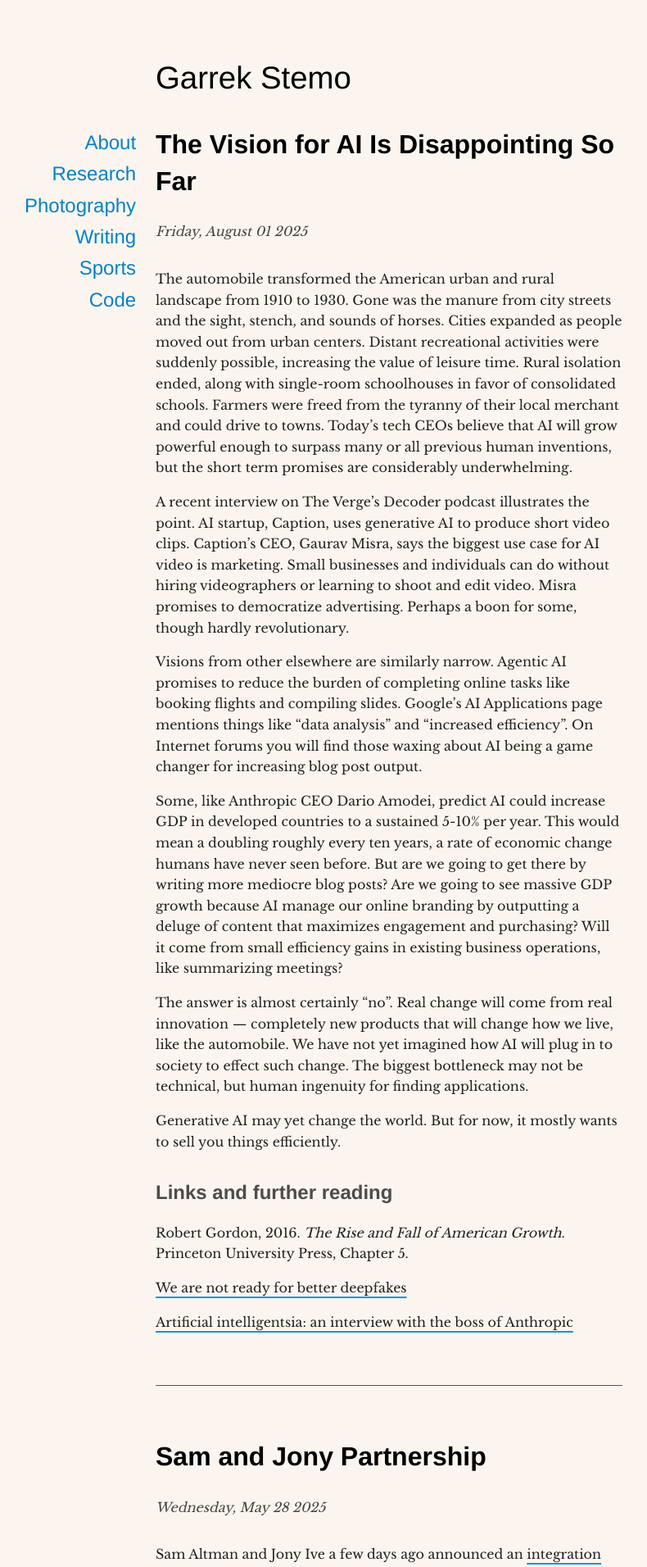
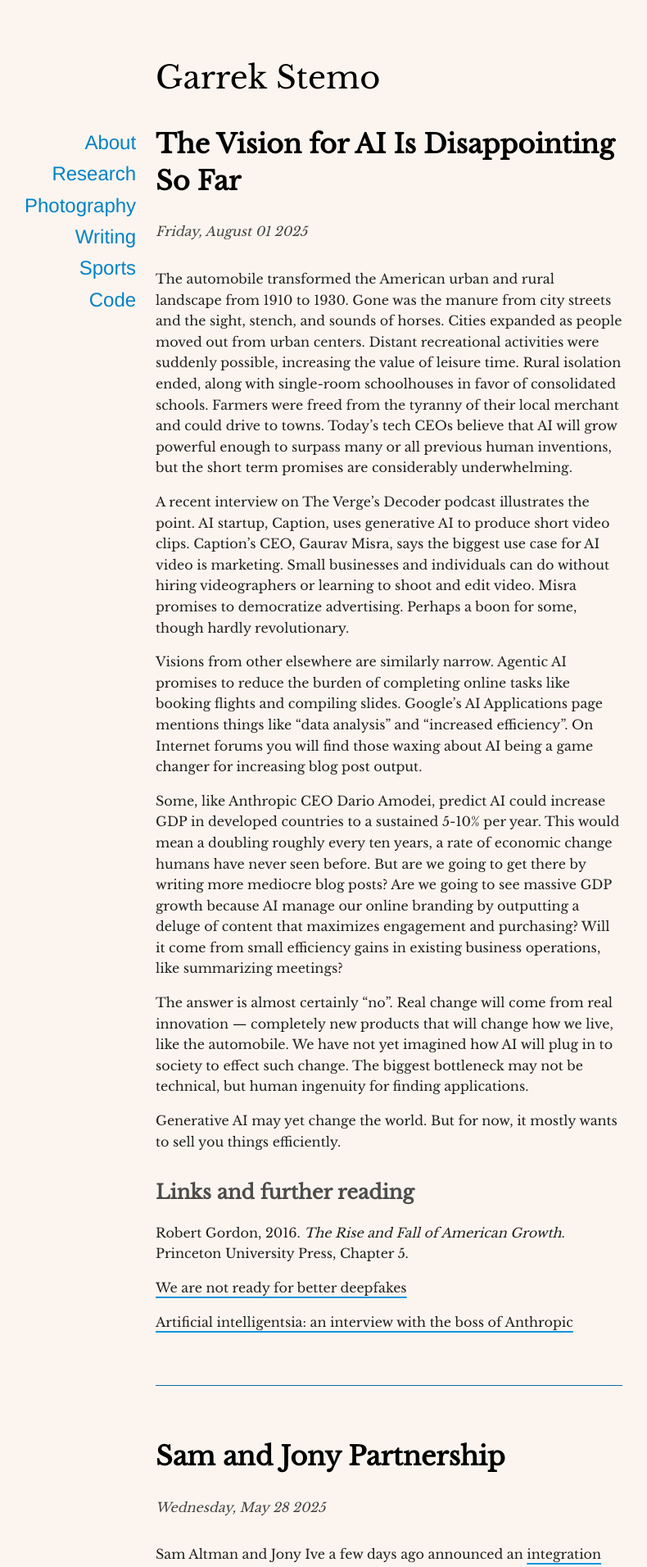
Before and after one commit to garrekstemo/garrekstemo.github.io, a Jekyll site: the page built from index.html, in a window 1280 px wide. Shown: the top 1912 px of the page at 82% size, without its empty margins (265-1055 px from the left). Built offline with Jekyll 4.4.1, drawn with Linux system fonts in a browser that asks for light colours.

Commit message:
Make all fonts Libre-Baskerville (serif instead of sans serif)

```diff
--- a/css/styles.css
+++ b/css/styles.css
@@ -137,7 +137,8 @@ code {
 
 
 h1, h2, h3, h4, h5, h6 {
-	font-family: Helvetica, "Helvetica Neue", Verdana, sans-serif;
+	/* font-family: Helvetica, "Helvetica Neue", Verdana, sans-serif; */
+	font-family: "Libre-Baskerville", "Georgia", "Times New Roman", serif;
 }
 
 h1 {
@@ -156,7 +157,7 @@ h3 {
 
 /* Datelines go under article headers */
 .dateline {
-    font-family: "Libre-Baskerville", "Georgia", "Times New Roman", Times, serif;
+    font-family: "Libre-Baskerville", "Georgia", "Times New Roman", serif;
     font-size: 1em;
     font-style: italic;
     font-weight: normal;
```
